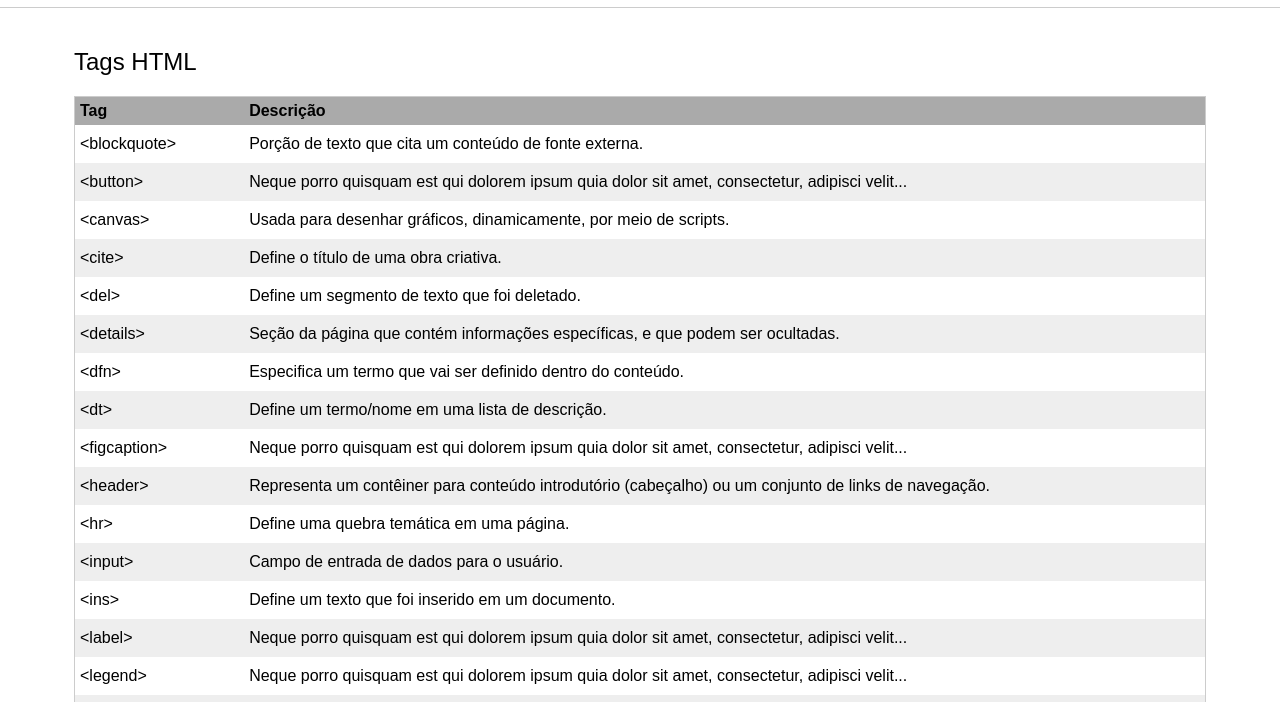
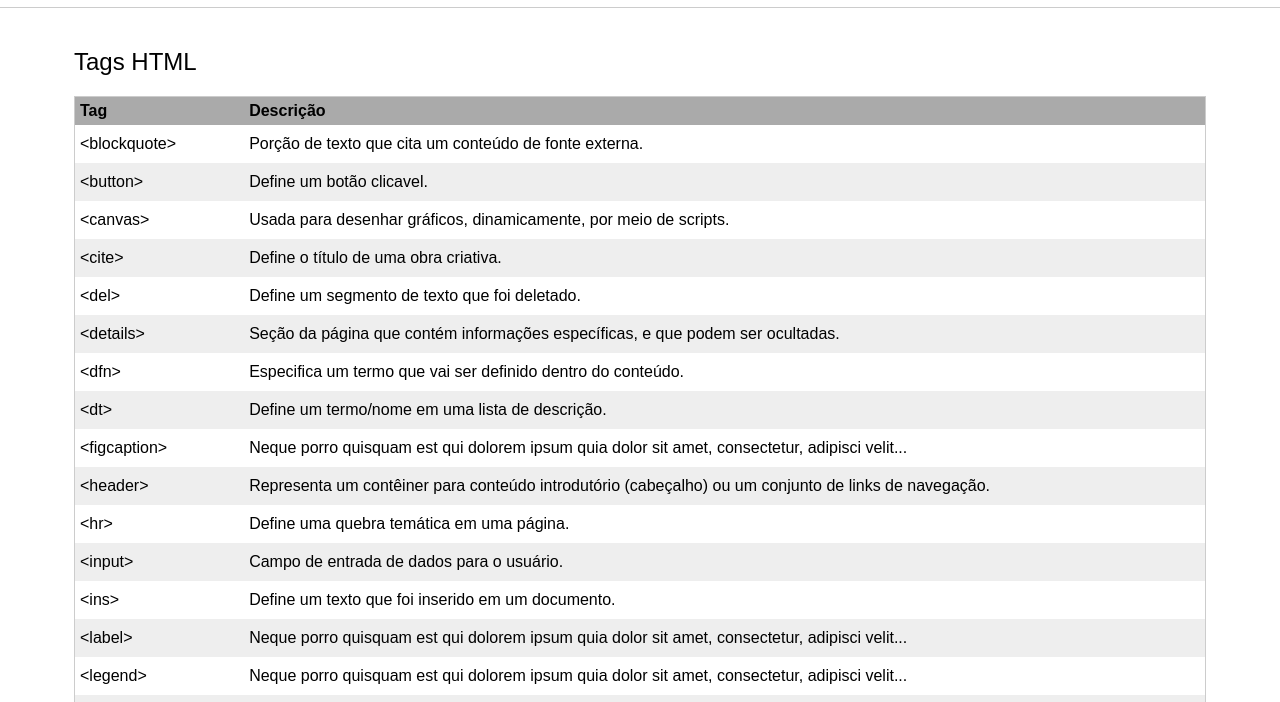
Before and after one commit to ReinaldoDiasAbreu/htmlref, a plain HTML site: page referencias.html in a window 1280 px wide. Shown: the part 78-780 px from the top of the page. Drawn offline with Linux system fonts and the light colour scheme.

Commit message:
Update referencias.html
Adiciona uma descrição a tag botton

```diff
--- a/referencias.html
+++ b/referencias.html
@@ -32,10 +32,7 @@
         </tr>
         <tr>
           <td><a href="tags/button.html">&lt;button></a></td>
-          <td>
-            Neque porro quisquam est qui dolorem ipsum quia dolor sit amet,
-            consectetur, adipisci velit...
-          </td>
+          <td>Define um botão clicavel.</td>
         </tr>
         <tr>
           <td><a href="tags/canvas.html">&lt;canvas></a></td>
```
